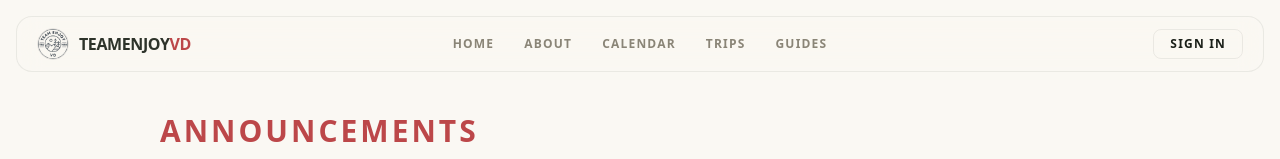
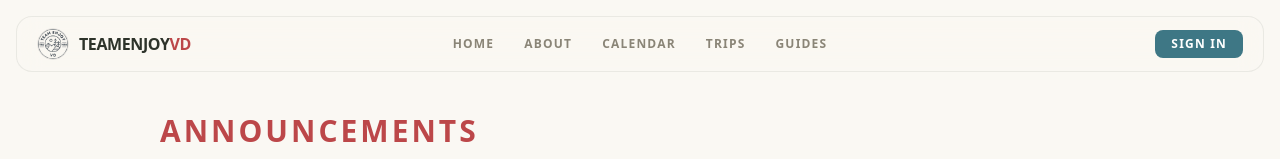
Before and after one commit to teamenjoyvd/tevd-portal, a Next.js app: page /announcements in a window 1280 px wide. Shown: the top 159 px of the page. Built offline with nearby package versions, Linux system fonts and the light colour scheme; no server answers; a web font is replaced by a local one.

Commit message:
ISS-0070: Sign-in button — teal background + white text
Replaced border-only style with backgroundColor: var(--brand-teal), color: white.
Added hover:opacity-90 transition. Zero other changes.

```diff
--- a/components/layout/Header.tsx
+++ b/components/layout/Header.tsx
@@ -136,8 +136,8 @@ export default function Header() {
           ) : (
             <Link
               href="/sign-in"
-              className="px-4 py-1.5 rounded-lg text-xs font-semibold tracking-widest uppercase transition-colors"
-              style={{ color: 'var(--text-primary)', border: '1px solid var(--border-default)' }}
+              className="px-4 py-1.5 rounded-lg text-xs font-semibold tracking-widest uppercase transition-colors hover:opacity-90"
+              style={{ backgroundColor: 'var(--brand-teal)', color: 'white' }}
             >
               {t('nav.signIn')}
             </Link>
```
